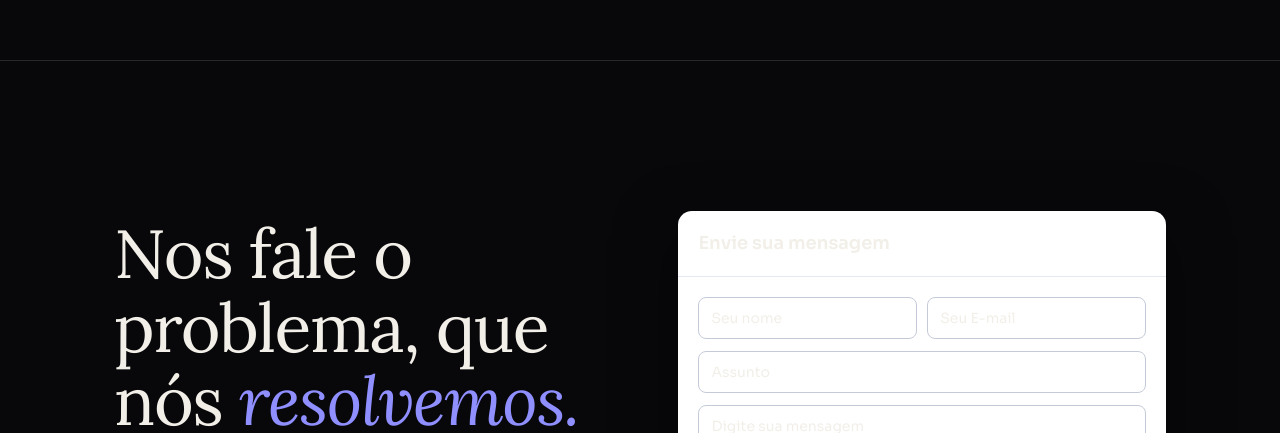
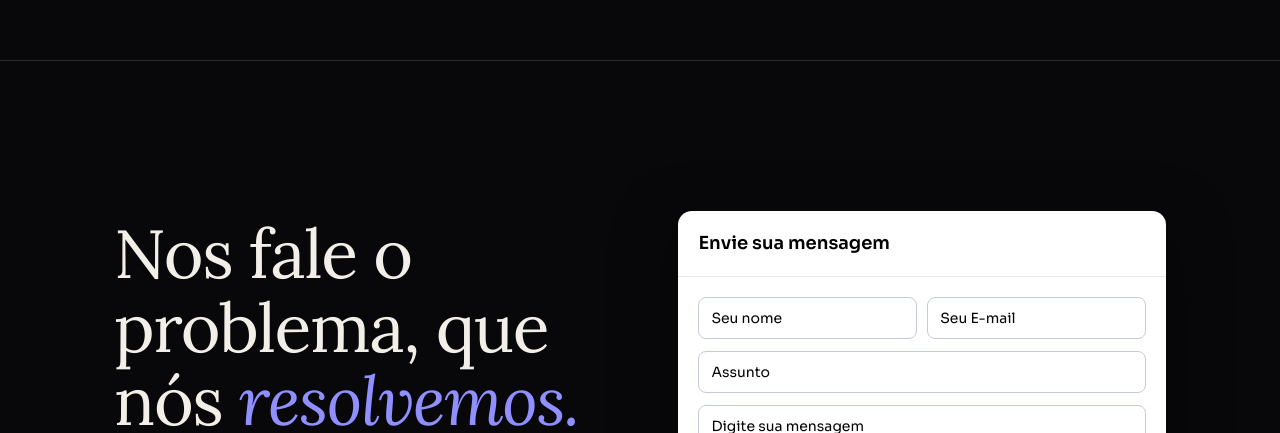
Before and after one commit to Eloons/Landingpageeloons, a React (Vite) app in the folder landingpage/: page / in a window 1280 px wide. Shown: the part 11567-12000 px from the top of the page. Built offline with nearby package versions, Linux system fonts and the light colour scheme.

Commit message:
Formulario adaptado

```diff
--- a/landingpage/src/components/Contact.css
+++ b/landingpage/src/components/Contact.css
@@ -16,7 +16,7 @@
 .form-card {
   width: 100%;
   background: #fff;
-  color: var(--preto-mono);
+  color: black;
   border-radius: 14px;
   box-shadow: 0 20px 60px rgba(0, 0, 0, 0.5);
   overflow: hidden;
@@ -57,7 +57,7 @@
   border: 1px solid #c4cad8;
   border-radius: 8px;
   background: #fff;
-  color: var(--preto-mono);
+  color: black;
   font-size: 14px;
   font-family: inherit;
   outline: none;
```
